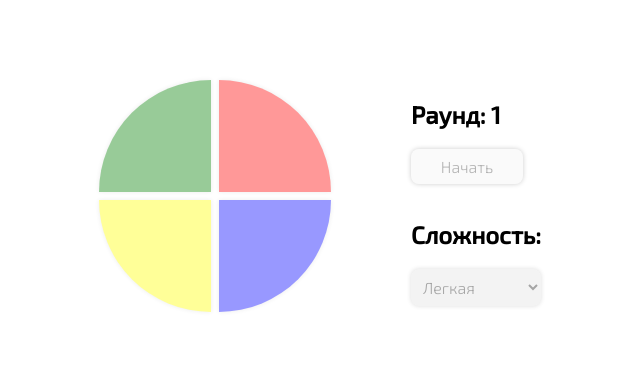
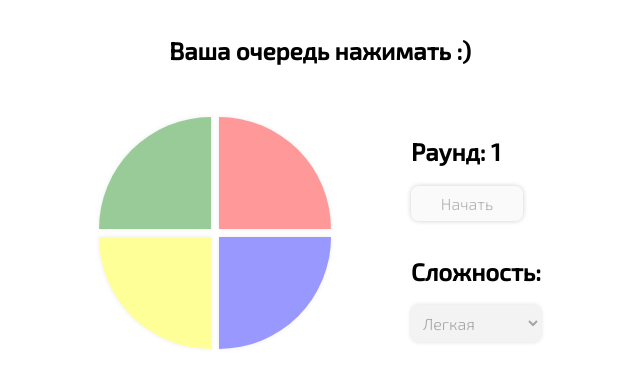
Before and after one commit to JazzmanDV/simon-game, a Vue app: page / in a window 1280 px wide. Both pictures are taken after a click on the button "Начать". Shown: the top 388 px of the page, without its empty margins (320-960 px from the left). Built offline with nearby package versions, Linux system fonts and the light colour scheme.

Commit message:
Добавлена подсказка когда нужно нажимать

```diff
--- a/src/App.vue
+++ b/src/App.vue
@@ -1,5 +1,9 @@
 <template>
     <div class="app">
+        <h2 class="your-turn-hint" :class="{ 'your-turn-hint--visible': isWaitingForAnswer }">
+            Ваша очередь нажимать :)
+        </h2>
+        <div class="playground">
             <div class="button-set">
                 <div class="button-row">
                     <Square color="green" :isActive="squares.green.isActive" :onSquareClick="onSquareClick" />
@@ -18,6 +22,7 @@
                 :difficulty="difficulty"
                 :onSelectChange="onSelectChange"
             />
+        </div>
     </div>
 </template>
 
@@ -161,19 +166,25 @@ body {
 <style scoped>
 .app {
     display: flex;
-    flex-wrap: wrap;
-    justify-content: center;
-    gap: 5rem;
+    flex-direction: column;
+    align-items: center;
+    gap: 2rem;
 
     box-sizing: border-box;
 
     max-width: 60rem;
 
-    margin-top: 4rem;
     margin-left: auto;
     margin-right: auto;
 
     padding: 1rem;
+}
+
+.playground {
+    display: flex;
+    flex-wrap: wrap;
+    justify-content: center;
+    gap: 5rem;
 }
 
 .button-set {
@@ -188,4 +199,13 @@ body {
     display: flex;
     gap: 0.5rem;
 }
+
+.your-turn-hint {
+    opacity: 0;
+    transition: 0.25s opacity;
+}
+
+.your-turn-hint--visible {
+    opacity: 1;
+}
 </style>
```
Lines whose indentation alone changed are shown as unchanged.
